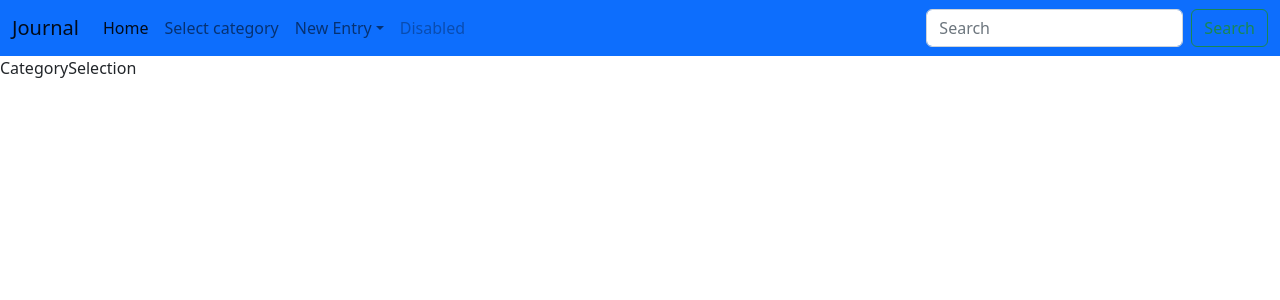
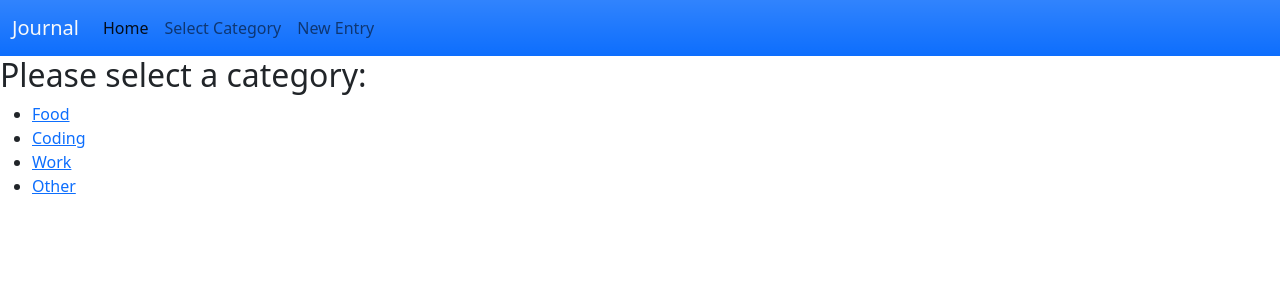
Before and after one commit to Henry229/CA_journal, a React (Vite) app: page /category in a window 1280 px wide. Shown: the top 300 px of the page. Built offline with nearby package versions, Linux system fonts and the light colour scheme.

Commit message:
add useParams

```diff
--- a/src/components/App.jsx
+++ b/src/components/App.jsx
@@ -8,12 +8,12 @@ import { BrowserRouter, Routes, Route } from 'react-router-dom';
 const App = () => {
   return (
     <>
-      <Navbar />
       <BrowserRouter>
+        <Navbar />
         <Routes>
           <Route path='/' exact element={<Home />} />
           <Route path='/category' element={<CategorySelection />} />
-          <Route path='/entry/new' element={<NewEntry />} />
+          <Route path='/entry/new/:category' element={<NewEntry />} />
           <Route path='*' element={<h4>Page not found</h4>} />
         </Routes>
       </BrowserRouter>
--- a/src/components/CategorySelection.jsx
+++ b/src/components/CategorySelection.jsx
@@ -1,10 +1,24 @@
-import React from 'react';
+import React, { useState } from 'react';
+import { Link } from 'react-router-dom';
 
 const CategorySelection = () => {
+  const [categories, setCategories] = useState([
+    'Food',
+    'Coding',
+    'Work',
+    'Other',
+  ]);
   return (
-    <div>
-      <p>CategorySelection</p>
-    </div>
+    <>
+      <h2>Please select a category: </h2>
+      <ul>
+        {categories.map((cat, index) => (
+          <li key={index}>
+            <Link to='/entry/new'>{cat}</Link>
+          </li>
+        ))}
+      </ul>
+    </>
   );
 };
 
--- a/src/components/Navbar.jsx
+++ b/src/components/Navbar.jsx
@@ -1,81 +1,42 @@
 import React from 'react';
+import { Link } from 'react-router-dom';
 
 const Navbar = () => {
   return (
-    <nav className='navbar navbar-expand-lg bg-primary'>
+    <nav className='navbar navbar-expand-lg bg-primary bg-gradient text-light'>
       <div className='container-fluid'>
-        <a className='navbar-brand' href='#'>
+        <Link className='navbar-brand text-light' to='/'>
           Journal
-        </a>
+        </Link>
         <button
           className='navbar-toggler'
           type='button'
           data-bs-toggle='collapse'
-          data-bs-target='#navbarSupportedContent'
-          aria-controls='navbarSupportedContent'
+          data-bs-target='#navbarNav'
+          aria-controls='navbarNav'
           aria-expanded='false'
           aria-label='Toggle navigation'
         >
           <span className='navbar-toggler-icon'></span>
         </button>
-        <div className='collapse navbar-collapse' id='navbarSupportedContent'>
-          <ul className='navbar-nav me-auto mb-2 mb-lg-0'>
+        <div className='collapse navbar-collapse' id='navbarNav'>
+          <ul className='navbar-nav'>
             <li className='nav-item'>
-              <a className='nav-link active' aria-current='page' href='/home'>
+              <Link className='nav-link active' aria-current='page' to='/'>
                 Home
-              </a>
+              </Link>
             </li>
             <li className='nav-item'>
-              <a className='nav-link' href='/category'>
-                Select category
-              </a>
-            </li>
-            <li className='nav-item dropdown'>
-              <a
-                className='nav-link dropdown-toggle'
-                href='/entry/new'
-                role='button'
-                data-bs-toggle='dropdown'
-                aria-expanded='false'
-              >
-                New Entry
-              </a>
-              <ul className='dropdown-menu'>
-                <li>
-                  <a className='dropdown-item' href='#'>
-                    Action
-                  </a>
-                </li>
-                <li>
-                  <a className='dropdown-item' href='#'>
-                    Another action
-                  </a>
-                </li>
-                <li>
-                  <hr className='dropdown-divider' />
-                </li>
-                <li>
-                  <a className='dropdown-item' href='#'>
-                    Something else here
-                  </a>
-                </li>
-              </ul>
+              <Link className='nav-link' to='/category'>
+                Select Category
+              </Link>
             </li>
             <li className='nav-item'>
-              <a className='nav-link disabled'>Disabled</a>
+              <Link className='nav-link' to='/entry/new'>
+                New Entry
+              </Link>
             </li>
           </ul>
-          <form className='d-flex' role='search'>
-            <input
-              className='form-control me-2'
-              type='search'
-              placeholder='Search'
-              aria-label='Search'
-            />
-            <button className='btn btn-outline-success' type='submit'>
-              Search
-            </button>
-          </form>
         </div>
       </div>
     </nav>
--- a/src/components/NewEntry.jsx
+++ b/src/components/NewEntry.jsx
@@ -1,9 +1,12 @@
 import React from 'react';
+import { useParams } from 'react-router-dom';
 
 const NewEntry = () => {
+  const { category } = useParams();
+
   return (
     <div>
-      <p>NewEntry</p>
+      <h2>New Entry in {category} category</h2>
     </div>
   );
 };
```
